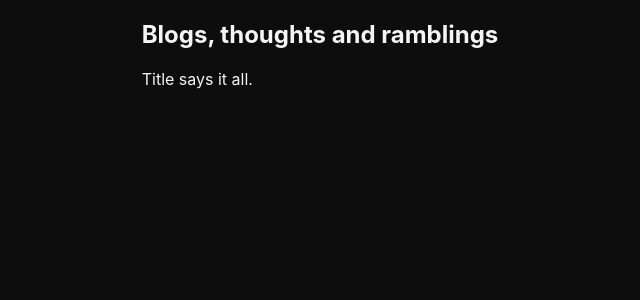
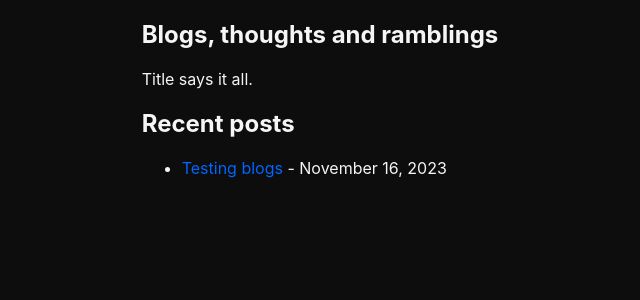
Before and after one commit to headquarter8302/blog, a Jekyll site: the page built from index.html, in a window 1280 px wide. Shown: the top 300 px of the page, without its empty margins (320-960 px from the left). Built offline with Jekyll 4.4.1, drawn with Linux system fonts in a browser that asks for light colours; some web fonts are replaced.

Commit message:
recent posts

```diff
--- a/_layouts/default.html
+++ b/_layouts/default.html
@@ -20,6 +20,14 @@
         <article>
             <h1 id="name">Blogs, thoughts and ramblings</h1>
             <div id="description">Title says it all.</div>
+            <section id="recentposts">
+                <h2>Recent posts</h2>
+                <ul>
+                    {% for post in site.posts %}
+                    <li><a href="{{ post.url }}">{{ post.title }}</a> - {{ post.date | date: "%B %d, %Y" }}</li>
+                    {% endfor %}
+                </ul>
+            </section>
         </article>
     </main>
 </body>
```
